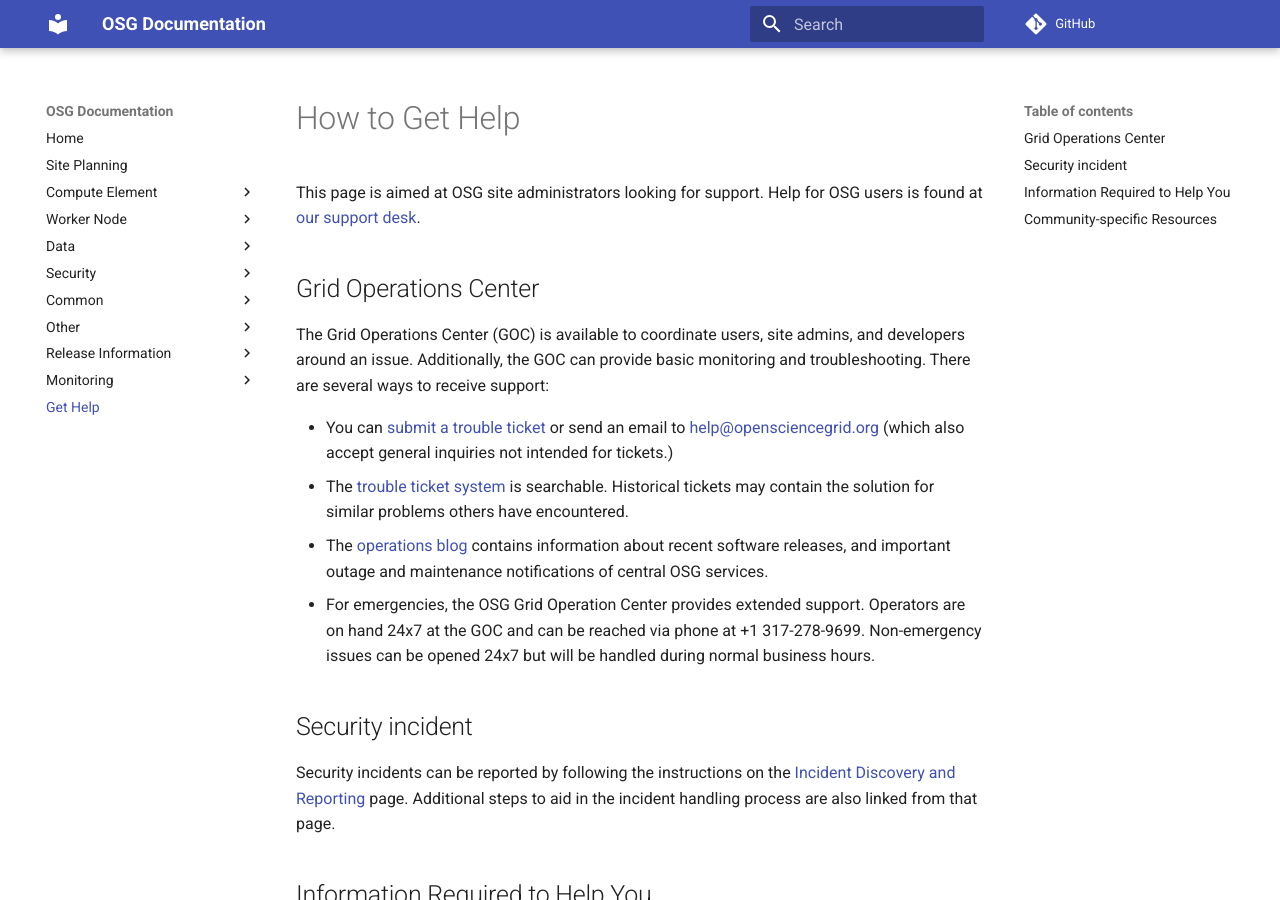
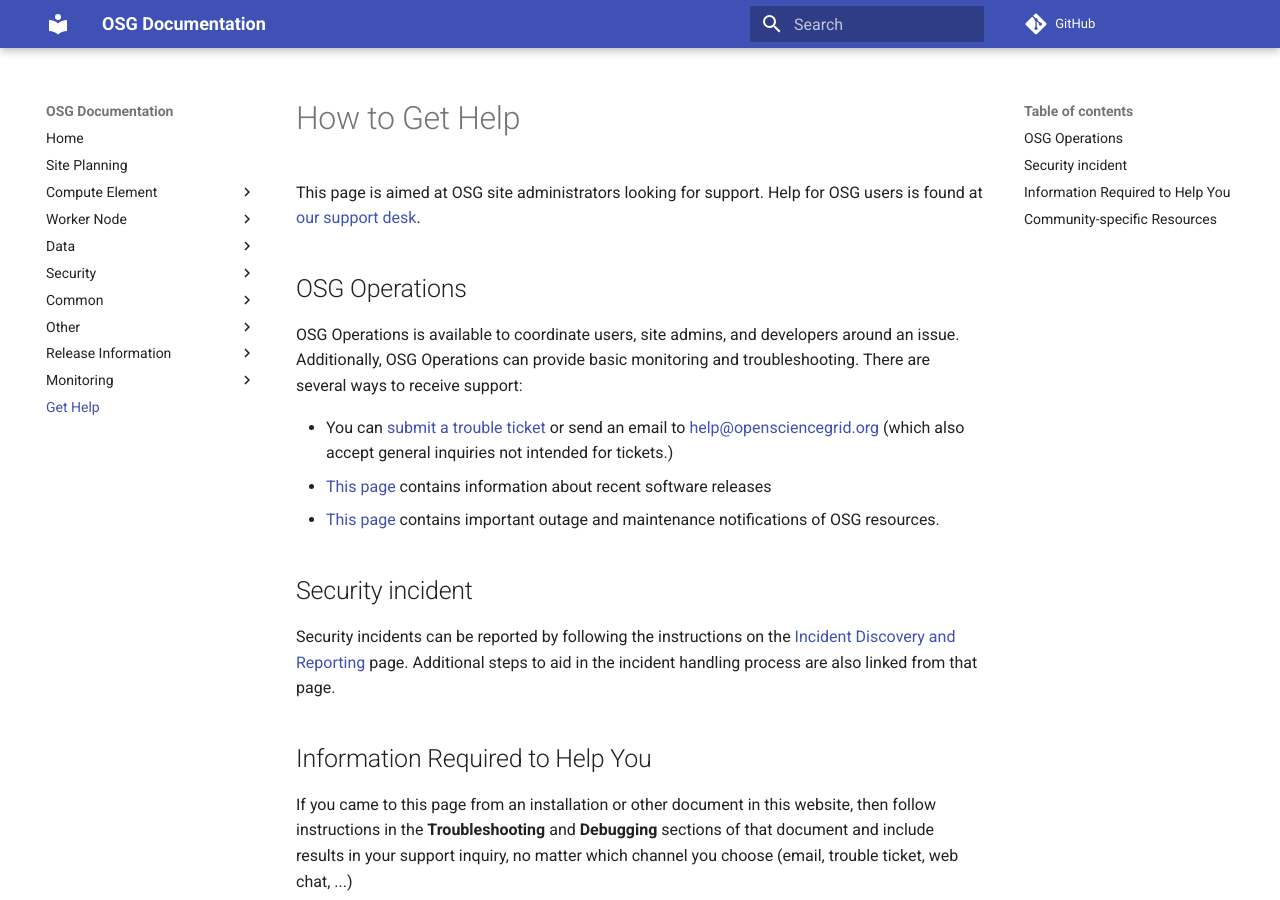
Before and after one commit to osg-htc/docs, an MkDocs documentation site: the page built from docs/common/help.md, in a window 1280 px wide and 900 px high. Built offline with MkDocs 1.6.1 and Material for MkDocs 9.7.7, drawn with Linux system fonts in a browser that asks for light colours; comment, search, counter and statistics services are not loaded; old or Windows-style settings are respelled for this version of MkDocs.

Commit message:
Update help notes post service migration

```diff
--- a/docs/common/help.md
+++ b/docs/common/help.md
@@ -3,15 +3,14 @@
 
 This page is aimed at OSG site administrators looking for support. Help for OSG users is found at [our support desk](https://support.opensciencegrid.org/support/home).
 
-Grid Operations Center
-----------------------
+OSG Operations
+--------------
 
-The Grid Operations Center (GOC) is available to coordinate users, site admins, and developers around an issue.  Additionally, the GOC can provide basic monitoring and troubleshooting.  There are several ways to receive support:
+OSG Operations is available to coordinate users, site admins, and developers around an issue.  Additionally, OSG Operations can provide basic monitoring and troubleshooting.  There are several ways to receive support:
 
-*  You can [submit a trouble ticket](https://ticket.opensciencegrid.org) or send an email to [help@opensciencegrid.org](mailto:help@opensciencegrid.org) (which also accept general inquiries not intended for tickets.)
-*  The [trouble ticket system](https://ticket.opensciencegrid.org/list/open) is searchable.  Historical tickets may contain the solution for similar problems others have encountered.
-*  The [operations blog](http://osggoc.blogspot.com/) contains information about recent software releases, and important outage and maintenance notifications of central OSG services.
-*  For emergencies, the OSG Grid Operation Center provides extended support. Operators are on hand 24x7 at the GOC and can be reached via phone at +1 317-278-9699.   Non-emergency issues can be opened 24x7 but will be handled during normal business hours.
+*  You can [submit a trouble ticket](https://support.opensciencegrid.org/helpdesk/tickets/new) or send an email to [help@opensciencegrid.org](mailto:help@opensciencegrid.org) (which also accept general inquiries not intended for tickets.)
+*  [This page](/release/notes) contains information about recent software releases
+*  [This page](https://topology.opensciencegrid.org/rgdowntime/xml?) contains important outage and maintenance notifications of OSG resources.
 
 
 Security incident
```
